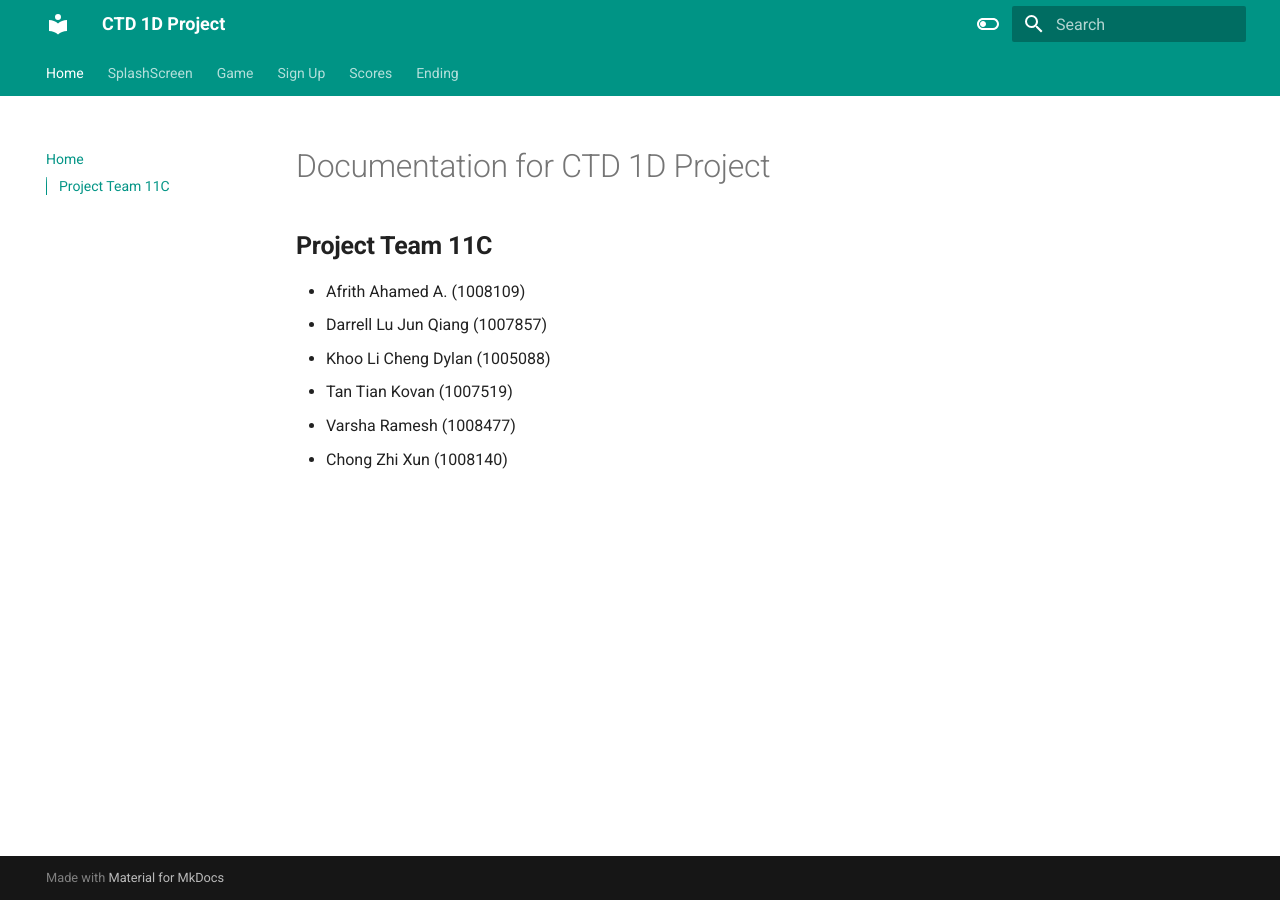
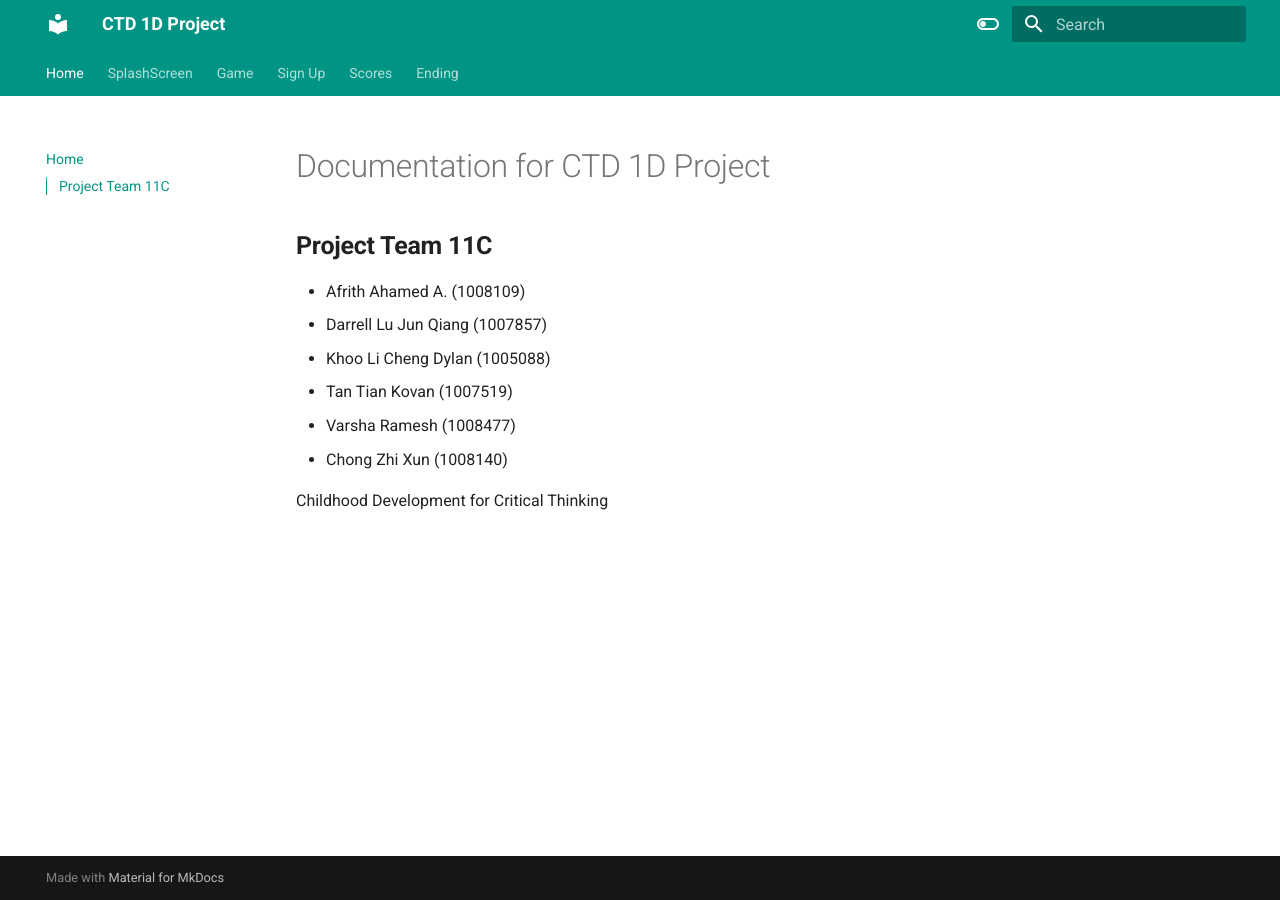
Before and after one commit to zed-ex/CTD-1D-Documentation-Site, an MkDocs documentation site: the page built from docs/index.md, in a window 1280 px wide. Built offline with MkDocs 1.6.1 and Material for MkDocs 9.7.7, drawn with Linux system fonts in a browser that asks for light colours.

Commit message:
Update index.md

```diff
--- a/docs/index.md
+++ b/docs/index.md
@@ -8,3 +8,5 @@
 * Tan Tian Kovan (1007519)
 * Varsha Ramesh (1008477)
 * Chong Zhi Xun (1008140)
+
+Childhood Development for Critical Thinking
```
